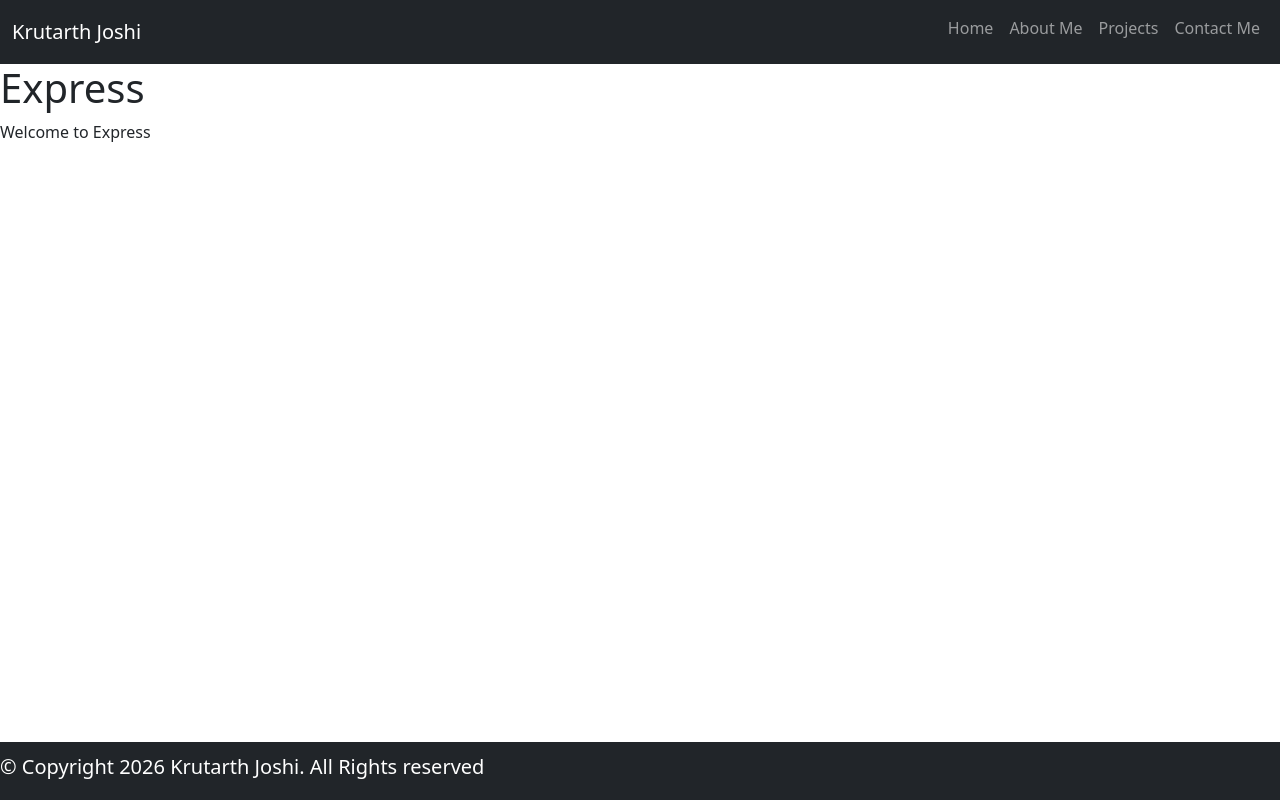
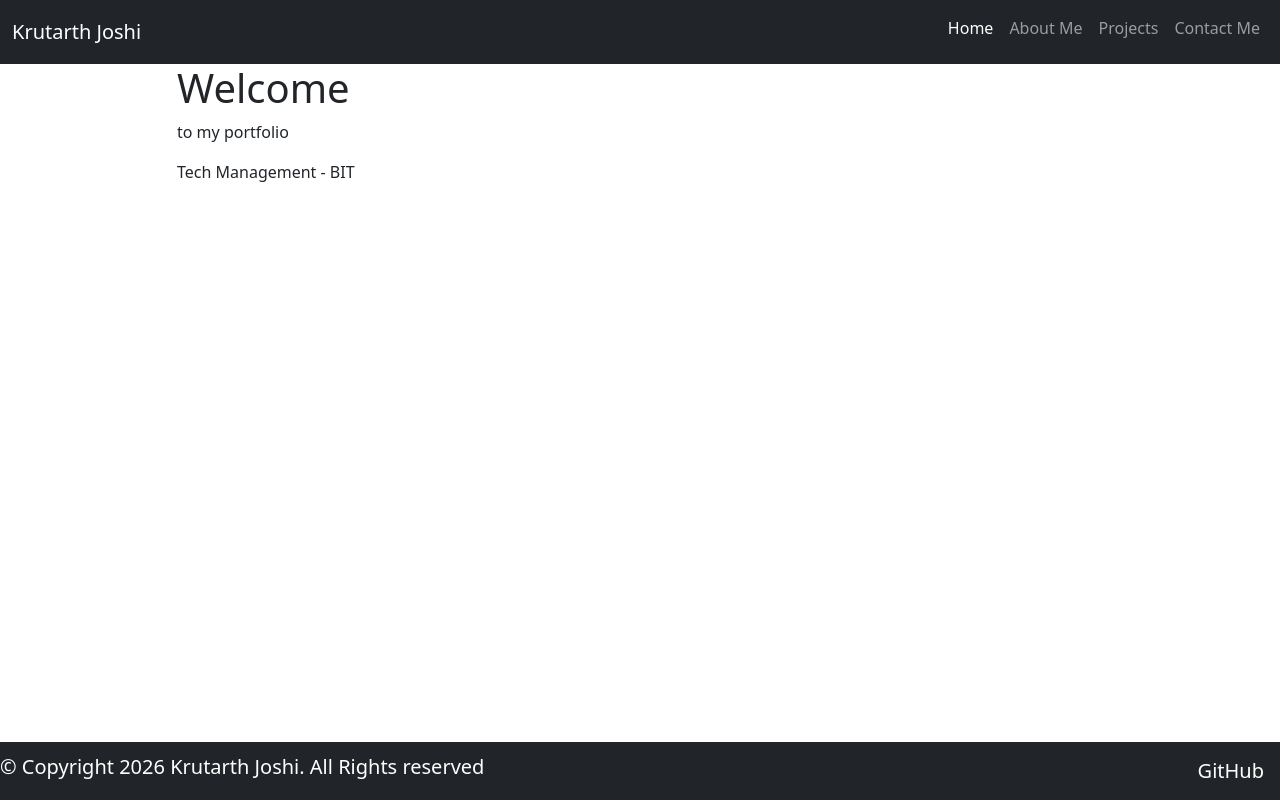
Before and after one commit to KJOtu/portfolioassignment2, a Node server app: page / in a window 1280 px wide. Run offline with Node 20, Linux system fonts and the light colour scheme; some libraries are stand-ins or nearby versions.

Commit message:
added routes, footer, github link

```diff
--- a/routes/index.js
+++ b/routes/index.js
@@ -3,7 +3,23 @@ let router = express.Router();
 
 /* GET home page. */
 router.get('/', function(req, res, next) {
-  res.render('index', { title: 'Express' });
+  res.render('index', { title: 'Home' });
+});
+/* GET home page. */
+router.get('/home', function(req, res, next) {
+  res.render('index', { title: 'Home' });
+});
+/* GET About Me page. */
+router.get('/about', function(req, res, next) {
+  res.render('about', { title: 'About Me' });
+});
+/* GET Projects page. */
+router.get('/projects', function(req, res, next) {
+  res.render('projects', { title: 'Projects' });
+});
+/* GET Contact Me page. */
+router.get('/contact', function(req, res, next) {
+  res.render('contact', { title: 'Contact Me' });
 });
 
 module.exports = router;
--- /dev/null
+++ b/views/about.ejs
@@ -0,0 +1,5 @@
+<%- include partials/header.ejs %>
+<%- include partials/main_nav.ejs %>
+    <h1><%= title %></h1>
+    <p>Welcome to <%= title %></p>
+<%- include partials/footer.ejs %>
--- /dev/null
+++ b/views/contact.ejs
@@ -0,0 +1,5 @@
+<%- include partials/header.ejs %>
+<%- include partials/main_nav.ejs %>
+    <h1><%= title %></h1>
+    <p>Welcome to <%= title %></p>
+<%- include partials/footer.ejs %>
--- a/views/index.ejs
+++ b/views/index.ejs
@@ -1,5 +1,13 @@
 <%- include partials/header.ejs %>
 <%- include partials/main_nav.ejs %>
-    <h1><%= title %></h1>
-    <p>Welcome to <%= title %></p>
+    <!--Main content-->
+<main class="container">
+    <div class="row">
+        <div class="offset-md-1 col-md-10">
+            <h1>Welcome</h1>
+            <p>to my portfolio</p>
+            <p>Tech Management - BIT</p>
+        </div>
+    </div>
+</main>
 <%- include partials/footer.ejs %>
--- a/views/partials/footer.ejs
+++ b/views/partials/footer.ejs
@@ -1,6 +1,8 @@
 <!--footer-->
     <nav class="navbar fixed-bottom navbar-dark bg-dark">
     <h6 class="navbar-brand">&copy; Copyright 2026 Krutarth Joshi. All Rights reserved</h6>
+    <!-- link to my GitHub page -->
+    <a class="navbar-brand" href="https://github.com/KJOtu"><i class="fa-brands fa-github"></i> GitHub</a>
     </nav>
   </body>
   <script src="/Script/app.js"></script>
--- /dev/null
+++ b/views/projects.ejs
@@ -0,0 +1,5 @@
+<%- include partials/header.ejs %>
+<%- include partials/main_nav.ejs %>
+    <h1><%= title %></h1>
+    <p>Welcome to <%= title %></p>
+<%- include partials/footer.ejs %>
```
